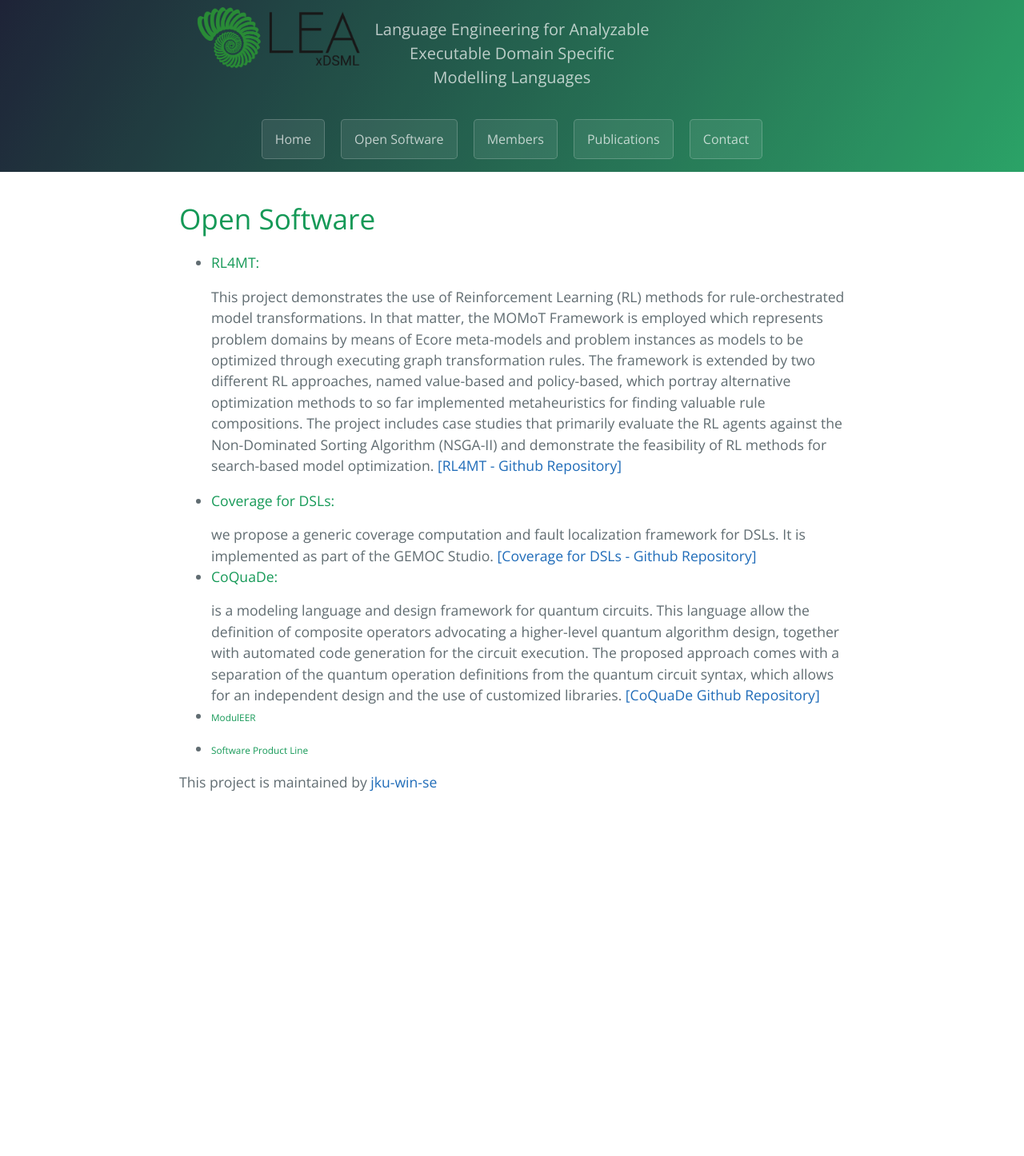
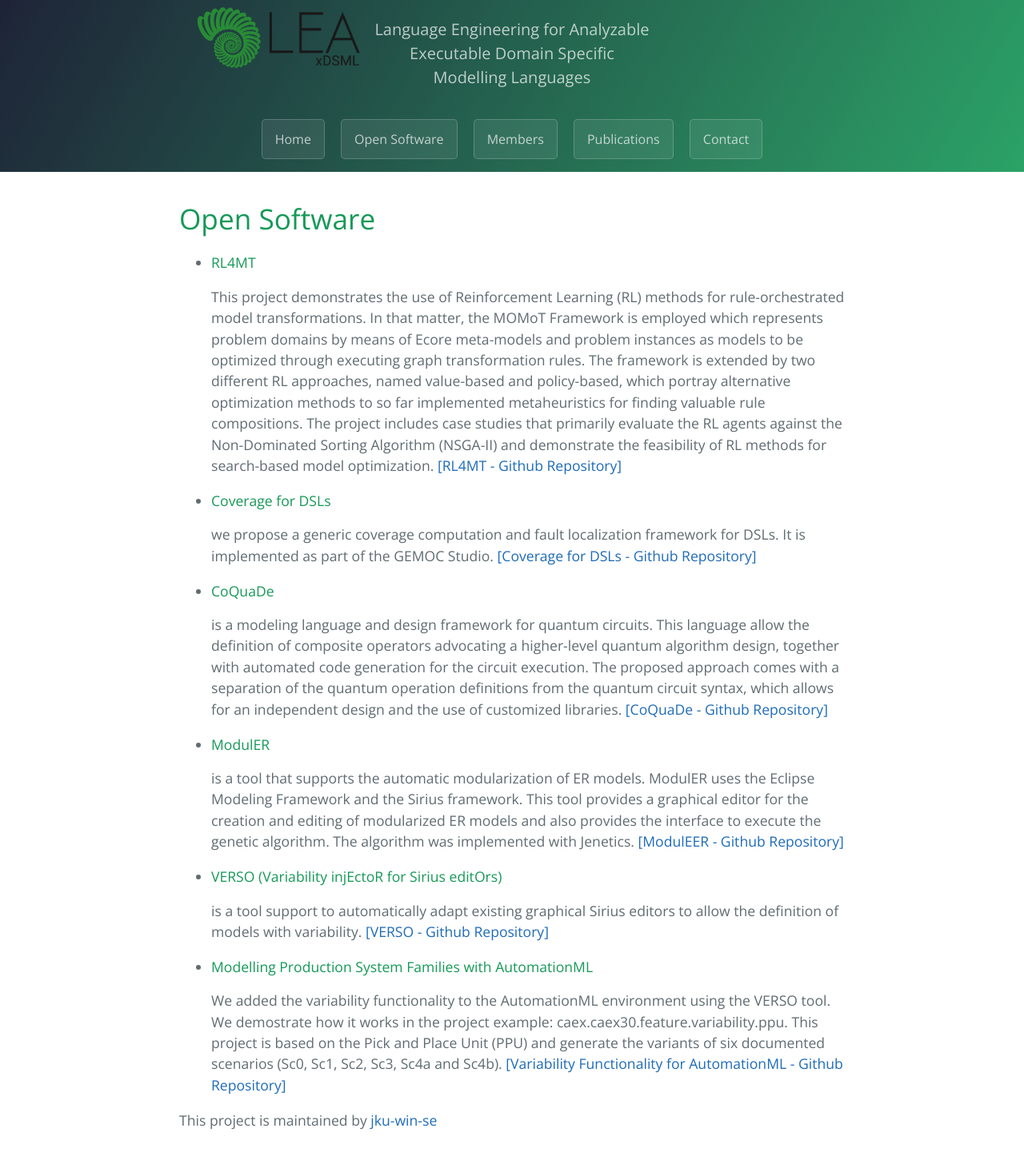
Before and after one commit to jku-win-se/Lea-xDSML, a Jekyll site: the page built from pages/open-software/index.md, in a window 1280 px wide. Shown: the whole page at 80% size. Built offline with Jekyll 4.4.1, drawn with Linux system fonts in a browser that asks for light colours; before the commit the page ends 1024 px from its top, so only the background shows below that.

Commit message:
ModulEER, VERSO, AutomationML variability injector

```diff
--- a/pages/open-software/index.md
+++ b/pages/open-software/index.md
@@ -7,26 +7,34 @@ layout: index
 <ul>
 
 <li>
-    <h4>RL4MT:</h4> This project demonstrates the use of Reinforcement Learning (RL) methods for rule-orchestrated model transformations. In that matter, the MOMoT Framework is employed which represents problem domains by means of Ecore meta-models and problem instances as models to be optimized through executing graph transformation rules. The framework is extended by two different RL approaches, named value-based and policy-based, which portray alternative optimization methods to so far implemented metaheuristics for finding valuable rule compositions. The project includes case studies that primarily evaluate the RL agents against the Non-Dominated Sorting Algorithm (NSGA-II) and demonstrate the feasibility of RL methods for search-based model optimization.
+    <h4>RL4MT</h4> This project demonstrates the use of Reinforcement Learning (RL) methods for rule-orchestrated model transformations. In that matter, the MOMoT Framework is employed which represents problem domains by means of Ecore meta-models and problem instances as models to be optimized through executing graph transformation rules. The framework is extended by two different RL approaches, named value-based and policy-based, which portray alternative optimization methods to so far implemented metaheuristics for finding valuable rule compositions. The project includes case studies that primarily evaluate the RL agents against the Non-Dominated Sorting Algorithm (NSGA-II) and demonstrate the feasibility of RL methods for search-based model optimization.
     <a href="https://github.com/RL4MT/RL4MT">[RL4MT - Github Repository]</a>
 </li>
 <p></p>
 <li>
-    <h4>Coverage for DSLs:</h4>  we propose a generic coverage computation and fault localization framework for DSLs. It is implemented as part of the GEMOC Studio.
+    <h4>Coverage for DSLs</h4>  we propose a generic coverage computation and fault localization framework for DSLs. It is implemented as part of the GEMOC Studio.
     <a href="https://github.com/Faezeh-Kh/Coverage4DSLs">[Coverage for DSLs - Github Repository]</a>
 </li>
-
+<p></p>
 <li>
-    <h4>CoQuaDe:</h4>  is a modeling language and design framework for quantum circuits. This language allow the definition of composite operators advocating a higher-level quantum algorithm design, together with automated code generation for the circuit execution. The proposed approach comes with a separation of the quantum operation definitions from the quantum circuit syntax, which allows for an independent design and the use of customized libraries.
-    <a href="https://github.com/jku-win-se/composition-quantum-circuit">[CoQuaDe Github Repository]</a>
+    <h4>CoQuaDe</h4>  is a modeling language and design framework for quantum circuits. This language allow the definition of composite operators advocating a higher-level quantum algorithm design, together with automated code generation for the circuit execution. The proposed approach comes with a separation of the quantum operation definitions from the quantum circuit syntax, which allows for an independent design and the use of customized libraries.
+    <a href="https://github.com/jku-win-se/composition-quantum-circuit">[CoQuaDe - Github Repository]</a>
 </li>
-
+<p></p>
 <li>
-    <h6>ModulEER</h6>
+    <h4>ModulER</h4> is a tool that supports the automatic modularization of ER models. ModulER uses the Eclipse Modeling Framework and the Sirius framework. This tool provides a graphical editor for the creation and editing of modularized ER models and also provides the interface to execute the genetic algorithm. The algorithm was implemented with Jenetics.
+    <a href="https://github.com/jku-win-se/module-eer">[ModulEER - Github Repository]</a>
 </li>
-
+<p></p>
 <li>
-    <h6>Software Product Line</h6>
+    <h4>VERSO (Variability injEctoR for Sirius editOrs)</h4> is a tool support to automatically adapt existing graphical Sirius editors to allow the definition of models
+    with variability.
+    <a href="https://github.com/antoniogarmendia/ecore-product-line">[VERSO - Github Repository]</a>
+</li>
+<p></p>
+<li>
+    <h4>Modelling Production System Families with AutomationML</h4> We added the variability functionality to the AutomationML environment using the VERSO tool. We demostrate how it works in the project example: caex.caex30.feature.variability.ppu. This project is based on the Pick and Place Unit (PPU) and generate the variants of six documented scenarios (Sc0, Sc1, Sc2, Sc3, Sc4a and Sc4b).
+    <a href="https://github.com/amlModeling/caex-workbench/tree/variability">[Variability Functionality for AutomationML - Github Repository]</a>
 </li>
 
 </ul>
```
